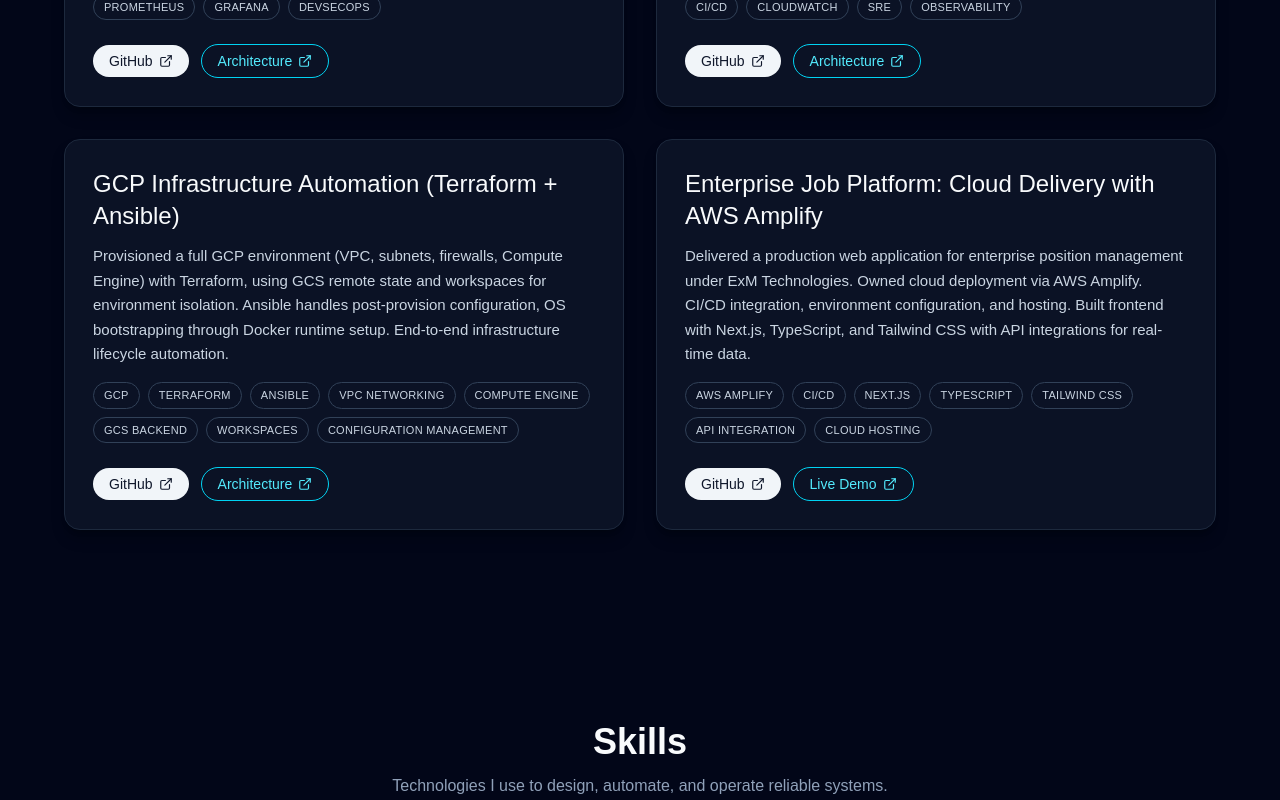
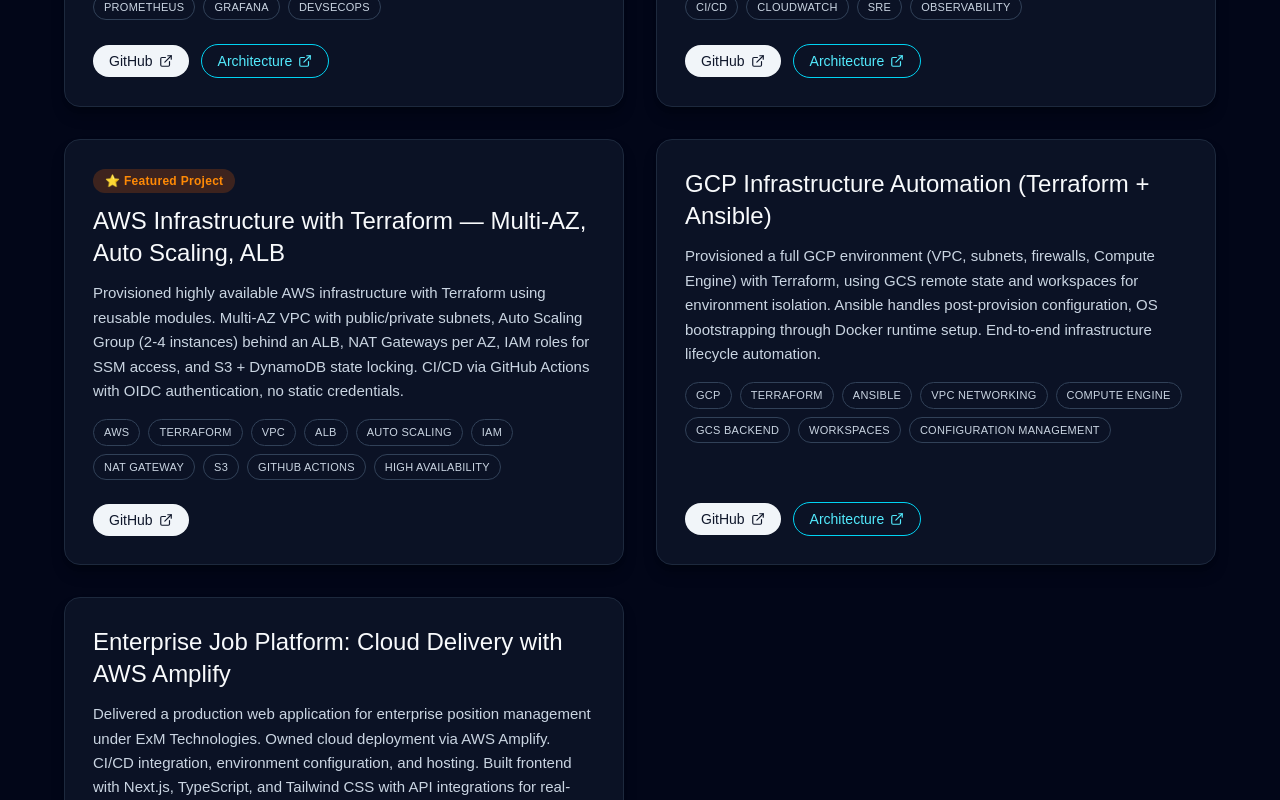
Before and after one commit to gerardinhoo/gerard-portfolio, a Next.js app: page / in a window 1280 px wide. Shown: the part 1480-2280 px from the top of the page. Built offline with nearby package versions, Linux system fonts and the light colour scheme.

Commit message:
Add a new project - AWS Infrastructure with Terraform

```diff
--- a/app/data/projects.ts
+++ b/app/data/projects.ts
@@ -50,6 +50,26 @@
   },
 
   {
+    featured: true,
+    title: 'AWS Infrastructure with Terraform — Multi-AZ, Auto Scaling, ALB',
+    description:
+      'Provisioned highly available AWS infrastructure with Terraform using reusable modules. Multi-AZ VPC with public/private subnets, Auto Scaling Group (2-4 instances) behind an ALB, NAT Gateways per AZ, IAM roles for SSM access, and S3 + DynamoDB state locking. CI/CD via GitHub Actions with OIDC authentication, no static credentials.',
+    tags: [
+      'AWS',
+      'Terraform',
+      'VPC',
+      'ALB',
+      'Auto Scaling',
+      'IAM',
+      'NAT Gateway',
+      'S3',
+      'GitHub Actions',
+      'High Availability',
+    ],
+    github: 'https://github.com/gerardinhoo/terraform-aws-production-vpc',
+  },
+
+  {
     title: 'GCP Infrastructure Automation (Terraform + Ansible)',
     description:
       'Provisioned a full GCP environment (VPC, subnets, firewalls, Compute Engine) with Terraform, using GCS remote state and workspaces for environment isolation. Ansible handles post-provision configuration, OS bootstrapping through Docker runtime setup. End-to-end infrastructure lifecycle automation.',
```
